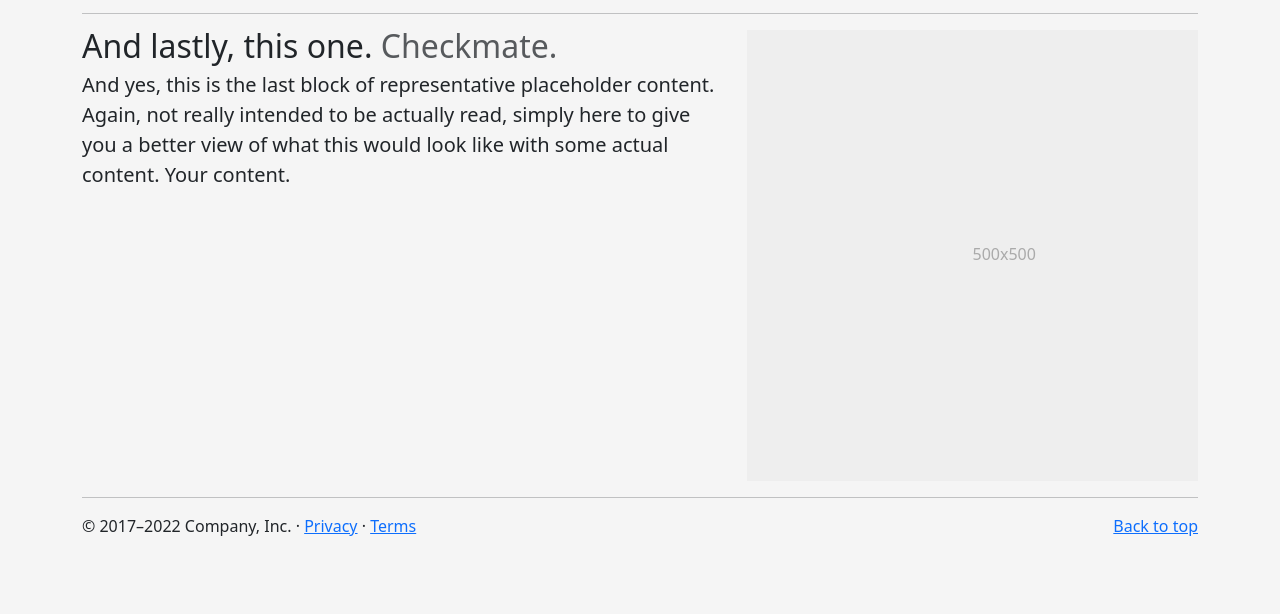
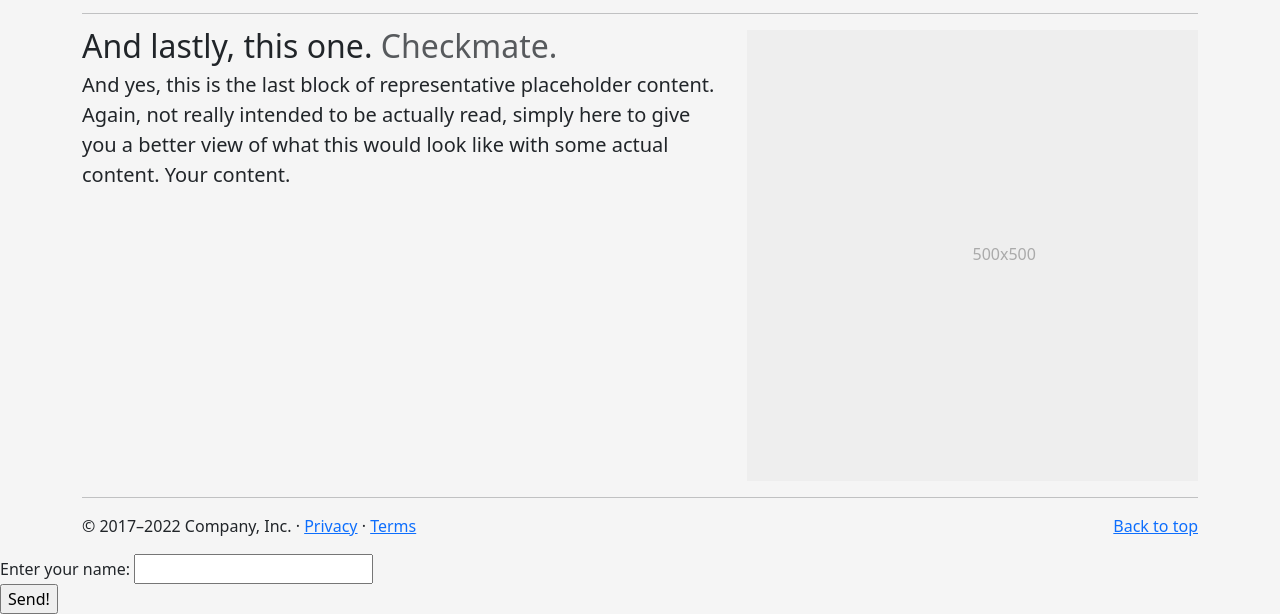
Before and after one commit to AmyBarnhouse/Charity-Website, a plain HTML site: page client/index.html in a window 1280 px wide. Shown: the part 1449-2063 px from the top of the page. Before the commit the page ends 2003 px from the top, so only its background shows below. Drawn offline with nearby package versions, Linux system fonts and the light colour scheme.

Commit message:
more html

```diff
--- a/client/index.html
+++ b/client/index.html
@@ -168,6 +168,15 @@
       <p class="float-end"><a href="#">Back to top</a></p>
       <p>© 2017–2022 Company, Inc. · <a href="#">Privacy</a> · <a href="#">Terms</a></p>
     </footer>
+    <form action="http://127.0.0.1:8090/w" method="get" class="form-example">
+      <div class="form-example">
+        <label for="name">Enter your name:</label>
+        <input type="text" name="person" id="name required">
+      </div>
+      <div class="form-example">
+        <input type="submit" value="Send!">
+      </div>
+    </form>
   </main>
     <script src="https://cdn.jsdelivr.net/npm/bootstrap@5.3.0-alpha1/dist/js/bootstrap.bundle.min.js" integrity="sha384-w76AqPfDkMBDXo30jS1Sgez6pr3x5MlQ1ZAGC+nuZB+EYdgRZgiwxhTBTkF7CXvN" crossorigin="anonymous"></script>
     <script src="client.js"></script>
```
Also changed, not shown: 1 other file.
